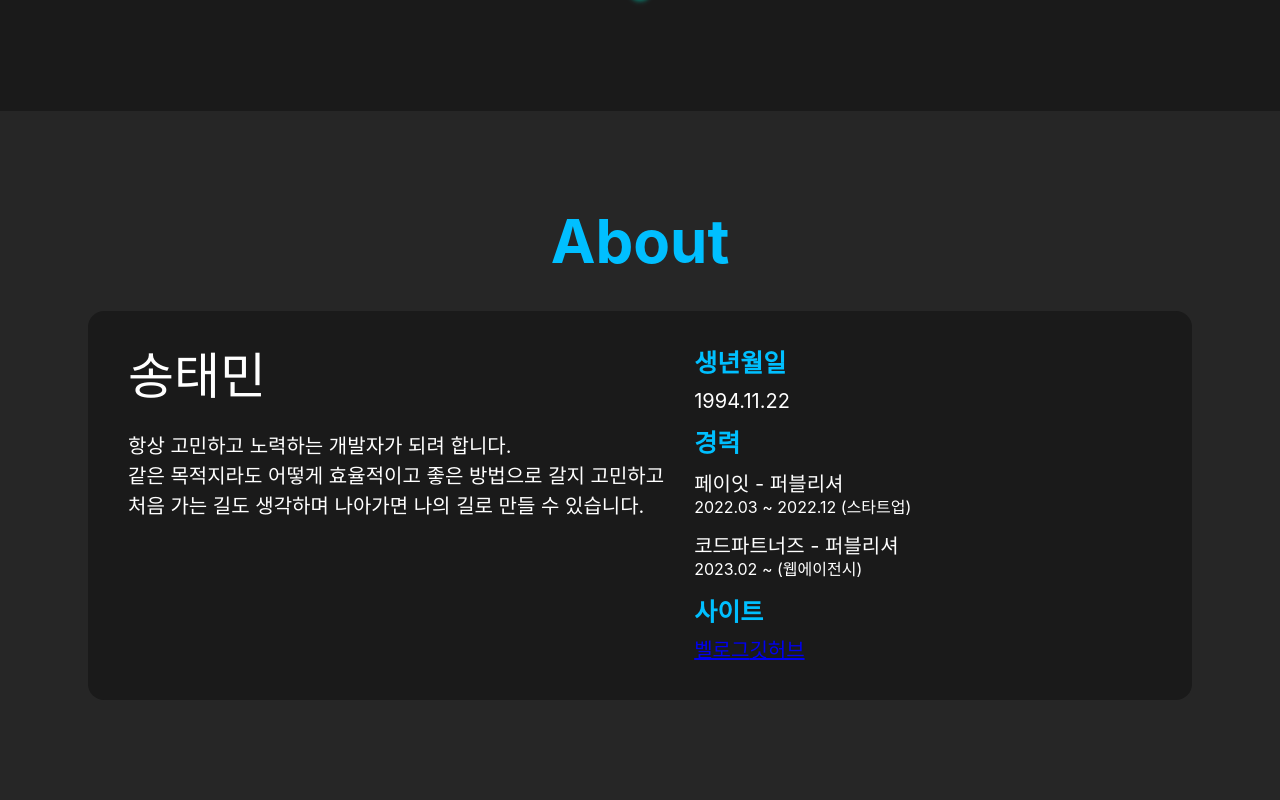
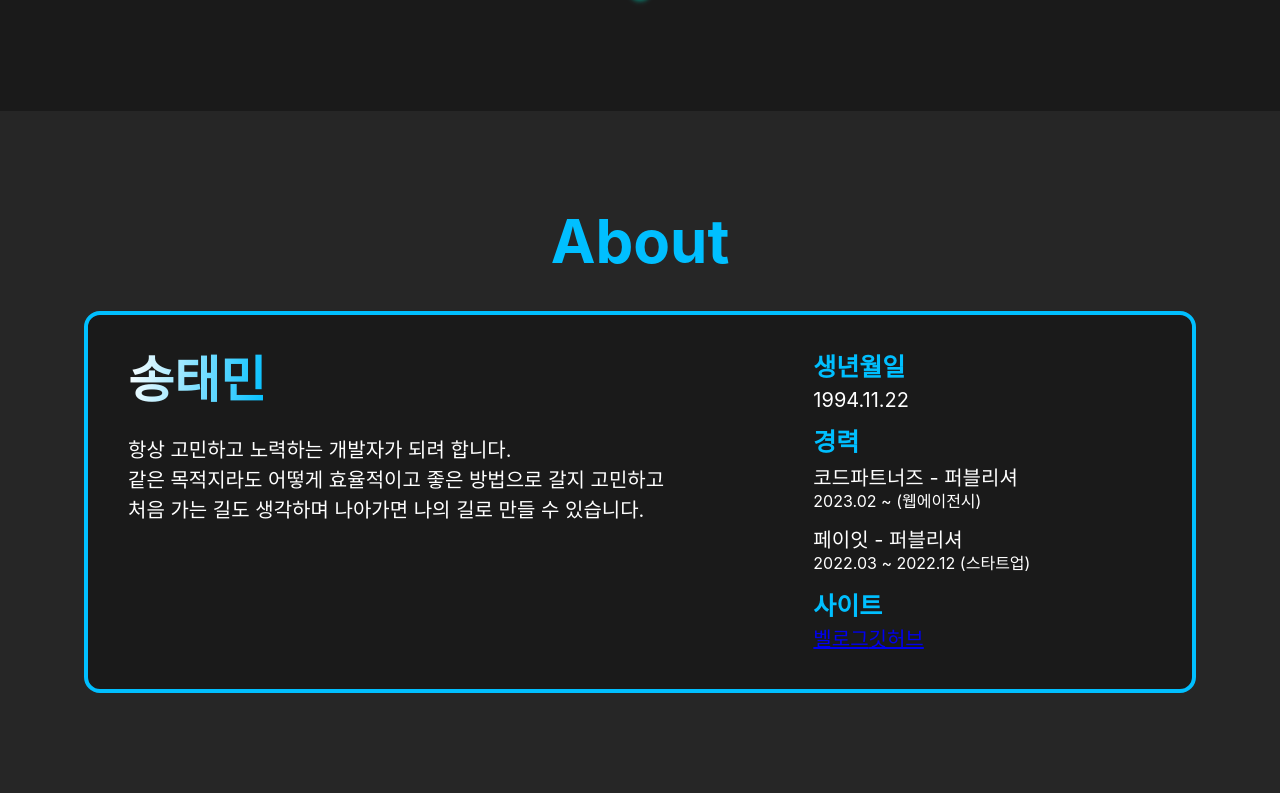
Before and after one commit to Taemin1234/portfolio_prac, a React (Create React App) app: page / in a window 1280 px wide. Shown: the part 689-1489 px from the top of the page. Built offline with nearby package versions, Linux system fonts and the light colour scheme.

Commit message:
list.js 생성

```diff
--- a/src/component/About.js
+++ b/src/component/About.js
@@ -12,7 +12,7 @@ const Section_Wrap = styled.section`
 
 `
 
-const Text_box = styled.div`
+const TextBox = styled.div`
     display: flex;
     justify-content: flex-start;
     gap: 30px;
@@ -26,14 +26,28 @@ const Text_box = styled.div`
     background-color: #1A1A1A;
     font-size: 20px;
 
+    border: solid 4px #00bfff;
+    border-radius: 16px;
+
+    .des_box {
+        width:64%;
+    }
+
     .des_box .name {
         font-size: 50px;
+        font-weight:700;
+        // box-shadow: inset 0px -0.5em 0 0 #00bfff;
+        // width: fit-content;
+        background: linear-gradient(97deg, rgba(255,255,255,1) 0%, rgba(0,191,255,1) 100%) text;
+        -webkit-text-fill-color: transparent;
     }
 
     .des_box .des {
         margin-top: 30px;
         font-size:20px;
         line-height:1.5;
+
+
     }
 `
 
@@ -45,7 +59,7 @@ const Info_list = styled.li`
     }
 
     .title {
-        margin-bottom:15px;
+        margin-bottom:10px;
         color: #00bfff;
         font-size : 25px;
         font-weight:700;
@@ -77,9 +91,9 @@ function About () {
     return (
         <Section_Wrap bg='#262626'>
             <Title color="#00bfff">About</Title>
-            <Text_box>
+            <TextBox>
                 <div className='des_box'>
-                    <p className='name'>송태민</p>
+                    <span className='name'>송태민</span>
                     <p className='des'>
                         항상 고민하고 노력하는 개발자가 되려 합니다.<br/>
                         같은 목적지라도 어떻게 효율적이고 좋은 방법으로 갈지 고민하고<br/>
@@ -94,12 +108,12 @@ function About () {
                         <InfoList title="경력">
                             <CareerList>
                                 <li>
+                                    코드파트너즈 - 퍼블리셔
+                                    <p>2023.02 ~  (웹에이전시)</p>
+                                </li>
+                                <li>
                                     페이잇 - 퍼블리셔
                                     <p>2022.03 ~ 2022.12 (스타트업)</p>
-                                </li>
-                                <li>
-                                    코드파트너즈 - 퍼블리셔
-                                    <p>2023.02 ~  (웹에이전시)</p>
                                 </li>
                             </CareerList>
                         </InfoList>
@@ -109,7 +123,7 @@ function About () {
                         </InfoList>
                     </ul>
                 </div>
-            </Text_box>
+            </TextBox>
         </Section_Wrap>
     )
 }
```
Also changed, not shown: src/json/list.js (added, +18 -0 lines).
